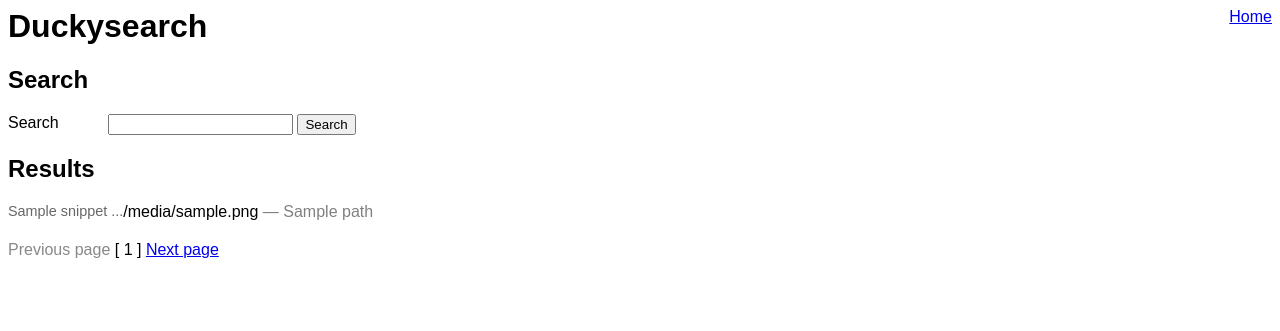
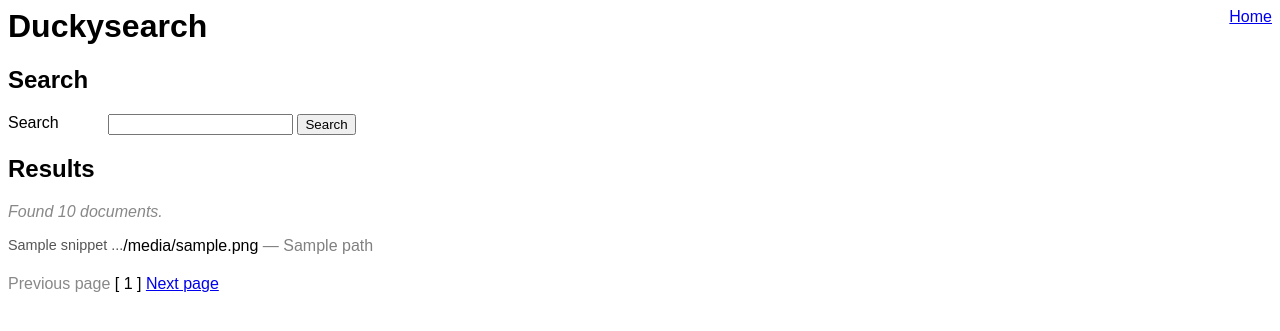
Before and after one commit to acidtv/octosearch, a Flask app: template duckysearch/web/templates/search.html in a window 1280 px wide. Shown: the top 331 px of the page. Run offline with Flask 2, Linux system fonts and the light colour scheme; the template is opened without the code that fills it: most values are stand-ins (such as "Sample title", 1, 10 or a date in 2020); parts of the project's set-up code (start-up, migrations or seed data) failed here and were passed over; some libraries are stand-ins or nearby versions.

Commit message:
Adding found record amount to view
and did some styling to the highlight snips

```diff
--- a/duckysearch/backends/elasticsearch.py
+++ b/duckysearch/backends/elasticsearch.py
@@ -60,6 +60,7 @@ class BackendElasticSearch:
 
     def search(self, query_str, auth=None, page=1):
         query = {
+                '_source': ['id', 'path', 'filename', 'created', 'modified', 'mimetype'],
                 'highlight': {
                     'fields': {
                         'content': {}
@@ -108,9 +109,11 @@ class BackendElasticSearch:
         query['size'] = self._page_size
 
         result = self._es_call('get', '/' + self.index + '/_search', query)
+        print result
 
         return {
             'hits': list(self._format_results(result)),
+            'found': result['hits']['total']
         }
 
     def get_all(self):
--- a/duckysearch/web/static/style.css
+++ b/duckysearch/web/static/style.css
@@ -1,9 +1,5 @@
 * {
 	font-family: Arial;
-}
-em {
-	font-weight: bold;
-	background-color: yellow;
 }
 
 label {
@@ -24,6 +20,11 @@ label {
 	float: right;
 }
 
+.found {
+	color: #888;
+	font-style: italic;
+}
+
 .search_results .item {
     max-width: 1000px;
 }
@@ -36,9 +37,15 @@ label {
 
 .search_results .item .highlight {
     font-size: .9em;
-    color: #666;
+    color: #555;
     float: left;
     clear: left;
+}
+
+.search_results .item .highlight em {
+	font-weight: bold;
+	font-style: normal;
+	color: #000;
 }
 
 .paging {
--- a/duckysearch/web/templates/search.html
+++ b/duckysearch/web/templates/search.html
@@ -5,6 +5,8 @@
     {% include 'snippets/search-bar.html' %}
 
     <h2>Results</h2>
+
+	<p class="found">Found {{found}} documents.</p>
 
     <div class="search_results">
 		{% for result in results.hits %}
--- a/duckysearch/web/views.py
+++ b/duckysearch/web/views.py
@@ -57,6 +57,7 @@ def search():
         results=results,
         query=request.args['q'],
         page=page,
+        found=results['found'],
         next_page=None if len(results['hits']) < backend.pagesize() else page + 1,
         prev_page=None if page <= 1 else page - 1
     )
```
